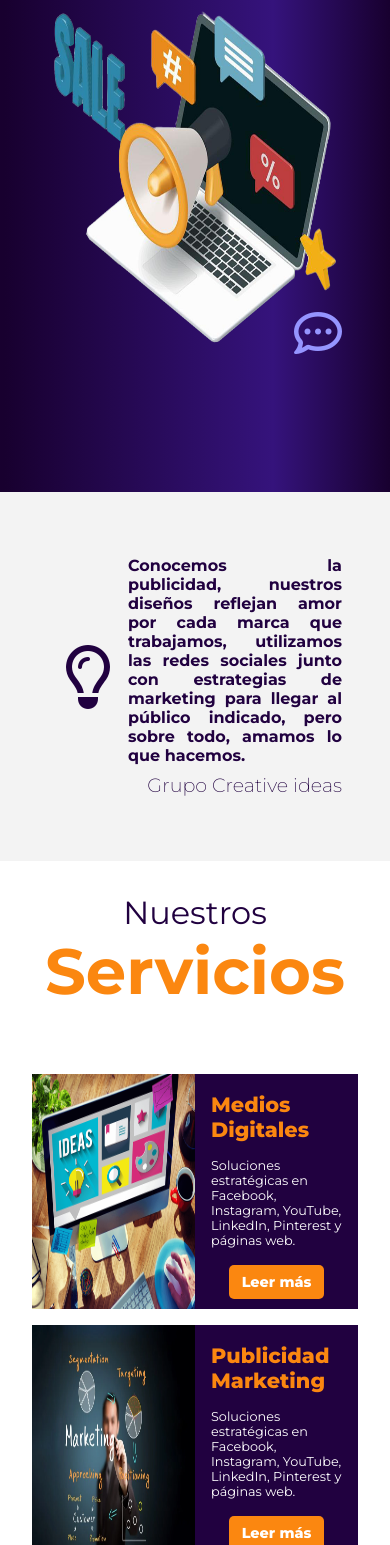
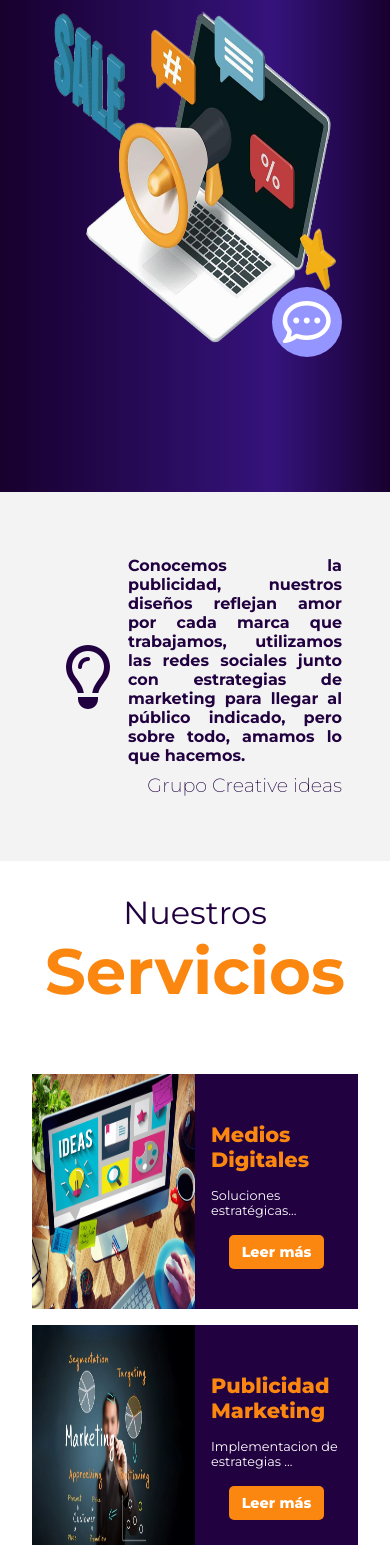
Before and after one commit to Rake91github/pagina-web-CreativeIdeas, a plain HTML site: page index.html in a window 390 px wide. Shown: the part 455-2000 px from the top of the page. Drawn offline with Linux system fonts and the light colour scheme.

Commit message:
modificacion-2 icono chat, imagenes, elementos responsivos

```diff
--- a/index.html
+++ b/index.html
@@ -214,7 +214,7 @@
                     <div class="box-container-responsive">
                         <div class="box-responsive">
                             <h2>medios digitales</h2>
-                            <p>Soluciones estratégicas en Facebook, Instagram, YouTube, LinkedIn, Pinterest y páginas web.</p>
+                            <p>Soluciones estratégicas...</p>
                         </div>
                         <div class="info-hover-responsive">
                             <a href="#">Leer más</a>
@@ -228,7 +228,7 @@
                     <div class="box-container-responsive">
                         <div class="box">
                             <h2>publicidad marketing</h2>
-                            <p>Soluciones estratégicas en Facebook, Instagram, YouTube, LinkedIn, Pinterest y páginas web.</p>
+                            <p>Implementacion de estrategias ...</p>
                         </div>
                         <div class="info-hover-responsive">
                             <a href="#">Leer más</a>
@@ -241,7 +241,7 @@
                     <div class="box-container-responsive">
                         <div class="box">
                             <h2>materiales P.O.P</h2>
-                            <p>Soluciones estratégicas en Facebook, Instagram, YouTube, LinkedIn, Pinterest y páginas web.</p>
+                            <p>Decoracion, iluminacion y materiales..</p>
                         </div>
                         <div class="info-hover-responsive">
                             <a href="#">Leer más</a>
@@ -254,7 +254,7 @@
                     <div class="box-container-responsive">
                         <div class="box">
                             <h2>medios digitales</h2>
-                            <p>Soluciones estratégicas en Facebook, Instagram, YouTube, LinkedIn, Pinterest y páginas web.</p>
+                            <p>Hasta la mas completa campaña..</p>
                         </div>
                         <div class="info-hover-responsive">
                             <a href="#">Leer más</a>
@@ -267,7 +267,7 @@
                     <div class="box-container-responsive">
                         <div class="box">
                             <h2>medios tradicionales</h2>
-                            <p>Soluciones estratégicas en Facebook, Instagram, YouTube, LinkedIn, Pinterest y páginas web.</p>
+                            <p>Muchas mas ventas...</p>
                         </div>
                         <div class="info-hover-responsive">
                             <a href="#">Leer más</a>
@@ -280,7 +280,7 @@
                     <div class="box-container-responsive">
                         <div class="box">
                             <h2>call center</h2>
-                            <p>Soluciones estratégicas en Facebook, Instagram, YouTube, LinkedIn, Pinterest y páginas web.</p>
+                            <p>Asesores y agentes de atención al cliente..</p>
                         </div>
                         <div class="info-hover-responsive">
                             <a href="#">Leer más </a>
--- a/styles/styles.css
+++ b/styles/styles.css
@@ -140,6 +140,7 @@ header .btn-menu{
     background: rgb(119, 119, 119);
 }
 .section-banner .icono-chat{
+    padding-top: .5rem;
     position: absolute;
     bottom: 0;
     right: 0;
@@ -165,12 +166,15 @@ header .btn-menu{
 /*===ICONO CHAT RESPONSIVE   ===*/
 .section-banner .chat-responsive i{
     font-size: 3rem;
-    color: rgb(149, 149, 255);
+    color: #ffff;
     position: absolute;
     right: 3rem;
     bottom: 2rem;
     position: fixed;
     display: none;
+    background: rgb(149, 149, 255);
+    border-radius: 50px;
+    padding: .7rem;
 }
 /*===*/
 
@@ -575,7 +579,17 @@ button{
         min-width: 100%;
         padding: 9rem 3rem 5rem 3rem;
     }
+    .section-banner .info-iconos{
+        display: none;
+    }
+    .section-banner .chat-responsive i{
+        display: block;
+    }
+
+
 }
+
+
 @media (max-width: 835px){
     header{
         width: 100%;
@@ -651,12 +665,7 @@ button{
         font-size: 1.7rem;
     }
 
-    .section-banner .info-iconos{
-        display: none;
-    }
-    .section-banner .chat-responsive i{
-        display: block;
-    }
+
 
 
     /*==========    MENU RESPONSIVE ========*/
```
